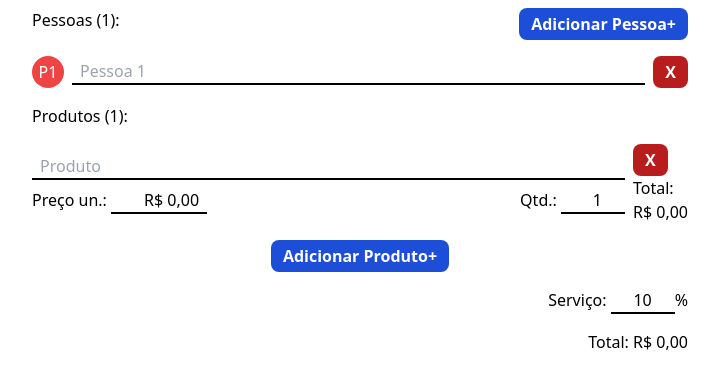
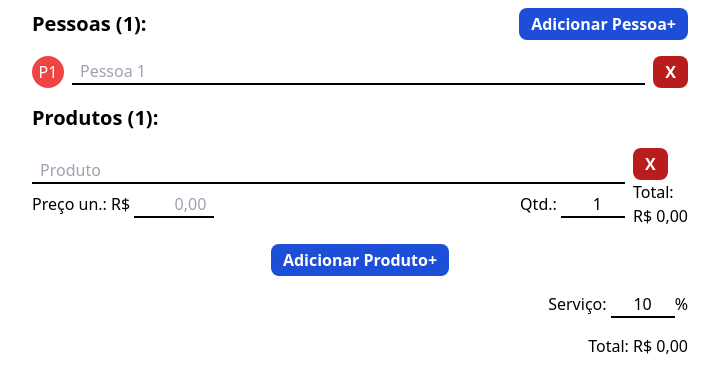
Before and after one commit to ptrkc/continha-calculator, a React (Vite) app: page / in a window 1280 px wide. Shown: the top 392 px of the page, without its empty margins (280-999 px from the left). Built offline with nearby package versions, Linux system fonts and the light colour scheme.

Commit message:
price input more flexible

```diff
--- a/src/components/HomePage.tsx
+++ b/src/components/HomePage.tsx
@@ -5,6 +5,7 @@ import { usePeople, Person } from "@hooks/usePeople";
 import { useProducts, Product } from "@hooks/useProducts";
 import { formatCurrency } from "@utils/formatCurrency";
 import { cn } from "@utils/classnames";
+import { currencyInput } from "@utils/currencyInput";
 
 const PersonAvatar = ({ person }: { person: Person }) => {
   const nameToUse = person.name.trim() || person.defaultName;
@@ -39,7 +40,7 @@ const PersonInput = ({
       <PersonAvatar person={person} />
 
       <Input
-        className="w-full"
+        className="w-full capitalize"
         value={person.name}
         placeholder={person.defaultName}
         onChange={(value: string) => changePersonProp(person, "name", value)}
@@ -74,20 +75,21 @@ const ProductInputs = ({
         />
         <div className="flex justify-between">
           <span>
-            Preço un.:{" "}
+            Preço un.: R${" "}
             <Input
-              className="w-24 text-right"
+              className="w-20 text-right"
               maxLength={11}
               inputMode="numeric"
+              placeholder="0,00"
               value={product.unitPrice}
               onChange={(value: string) =>
                 changeProductProp(
                   product,
                   "unitPrice",
-                  Number(value.replace(/[^\d]/g, ""))
+                  currencyInput.toCents(value)
                 )
               }
-              maskFunction={formatCurrency}
+              maskFunction={currencyInput.format}
             />
           </span>
           <span>
@@ -123,7 +125,6 @@ export const HomePage = () => {
   const { people, addPerson, changePersonProp, deletePerson } = usePeople();
   const { products, addProduct, changeProductProp, deleteProduct } =
     useProducts();
-
   const [tax, setTax] = useState(10);
 
   const calculateTotalWithTax = (
@@ -140,8 +141,8 @@ export const HomePage = () => {
   return (
     <div>
       <div className="flex flex-col gap-4 mx-auto max-w-2xl p-2">
-        <div className="flex justify-between">
-          <p>Pessoas ({people.size}):</p>
+        <div className="flex justify-between items-center">
+          <h2 className="text-xl font-bold">Pessoas ({people.size}):</h2>
           <Button onClick={addPerson}>Adicionar Pessoa+</Button>
         </div>
         <ul className="flex flex-col gap-4">
@@ -160,7 +161,7 @@ export const HomePage = () => {
             </p>
           )}
         </ul>
-        <p>Produtos ({products.size}):</p>
+        <h2 className="text-xl font-bold">Produtos ({products.size}):</h2>
         <ul className="flex flex-col gap-8">
           {[...products.values()].map((product) => (
             <ProductInputs
--- /dev/null
+++ b/src/utils/currencyInput.ts
@@ -0,0 +1,26 @@
+const format = (initalValue: string | number) => {
+  const value = String(initalValue);
+  if (value === "0" || value === "") return "";
+  if (value === String(parseInt(value))) return value;
+
+  console.log(value);
+
+  const [int, dec] = value
+    .replace(".", ",")
+    .replace(/[^\d,]/g, "")
+    .split(",");
+  return `${int},${dec.slice(0, 2)}`;
+};
+
+const toCents = (value: string) => {
+  if (!value) return 0;
+
+  if (value === String(parseInt(value))) return Number(`${value}00`);
+
+  const [int, dec] = value.split(",");
+  if (dec === "") return Number(`${int}00`);
+
+  return Number(`${int}${dec.padEnd(2, "0")}`);
+};
+
+export const currencyInput = { format, toCents };
```
